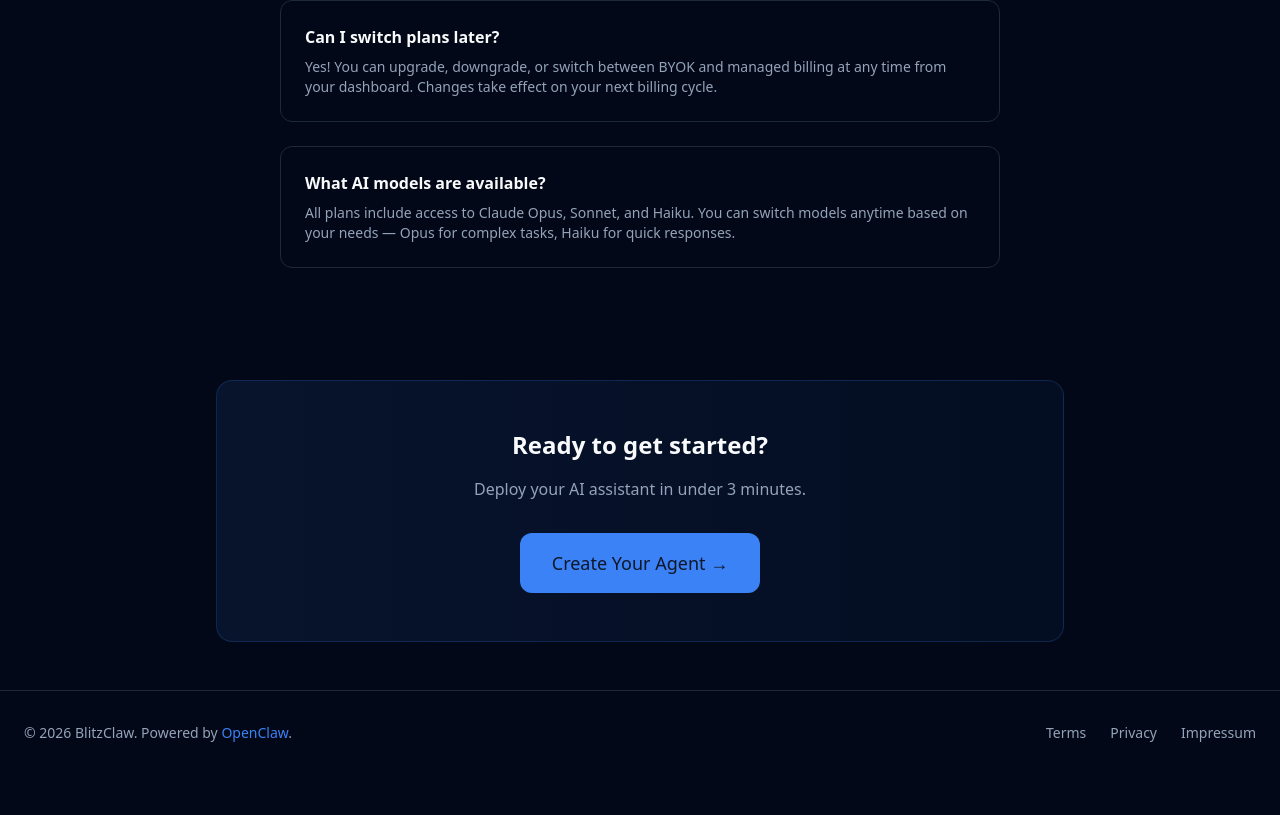
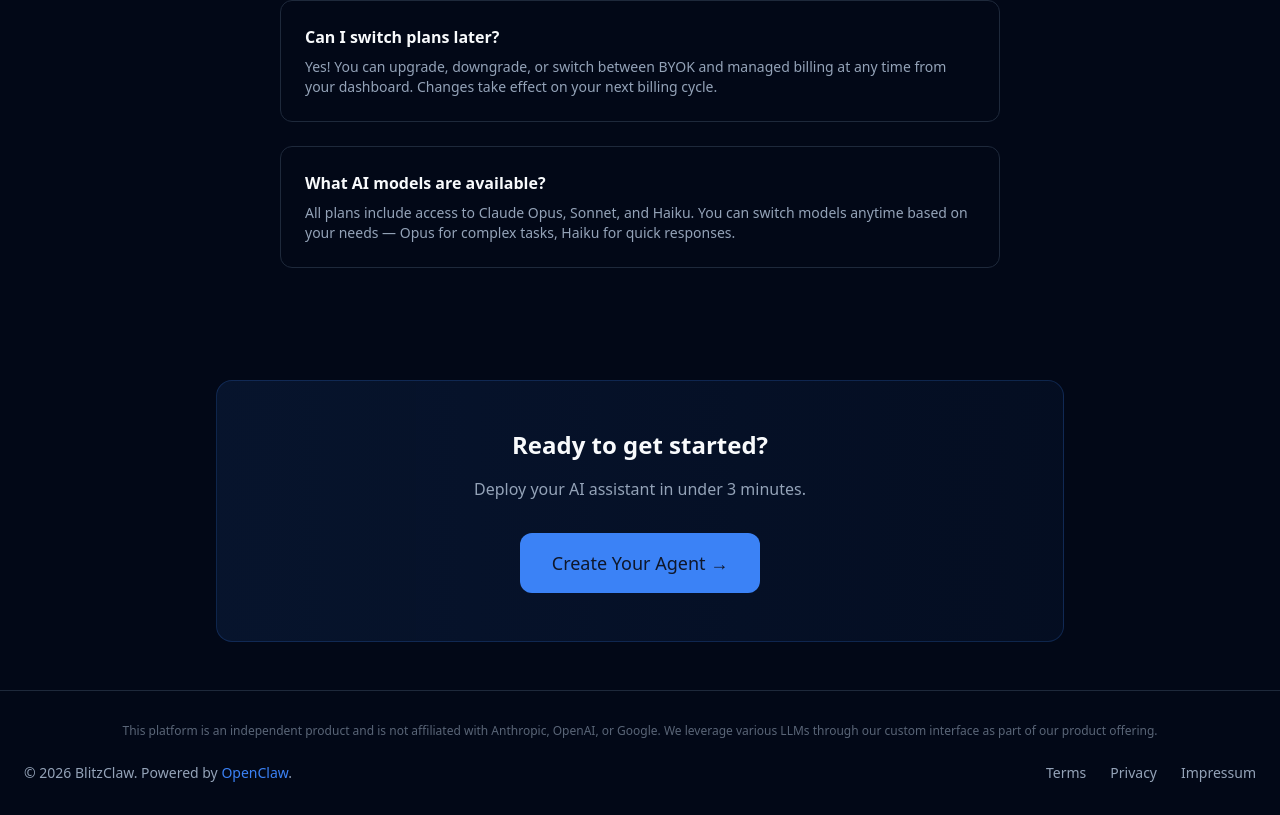
Before and after one commit to philippmuller/blitzclaw, a Next.js app in the folder apps/web/: page /pricing in a window 1280 px wide. Shown: the part 1515-2330 px from the top of the page. Before the commit the page ends 2290 px from the top, so only its background shows below. Built offline with nearby package versions, Linux system fonts and the light colour scheme; no server answers.

Commit message:
feat: add LLM provider independence disclaimer to footer

```diff
--- a/apps/web/src/app/page.tsx
+++ b/apps/web/src/app/page.tsx
@@ -358,6 +358,13 @@ export default async function Home() {
                 This is an open-source project — use at your own risk.
               </p>
             </div>
+            {/* Independence Disclaimer */}
+            <div className="mb-6 text-center">
+              <p className="text-muted-foreground/60 text-xs">
+                This platform is an independent product and is not affiliated with Anthropic, OpenAI, or Google.
+                We leverage various LLMs through our custom interface as part of our product offering.
+              </p>
+            </div>
             <div className="flex flex-col md:flex-row items-center justify-between gap-4">
               <div className="text-muted-foreground text-sm">
                 © 2026 BlitzClaw. Powered by <a href="https://openclaw.ai" className="text-primary hover:underline">OpenClaw</a>.
--- a/apps/web/src/app/pricing/page.tsx
+++ b/apps/web/src/app/pricing/page.tsx
@@ -266,7 +266,15 @@ export default function PricingPage() {
 
       {/* Footer */}
       <footer className="border-t border-border py-8">
-        <div className="max-w-7xl mx-auto px-6 flex flex-col md:flex-row items-center justify-between gap-4">
+        <div className="max-w-7xl mx-auto px-6">
+          {/* Independence Disclaimer */}
+          <div className="mb-6 text-center">
+            <p className="text-muted-foreground/60 text-xs">
+              This platform is an independent product and is not affiliated with Anthropic, OpenAI, or Google.
+              We leverage various LLMs through our custom interface as part of our product offering.
+            </p>
+          </div>
+          <div className="flex flex-col md:flex-row items-center justify-between gap-4">
             <div className="text-muted-foreground text-sm">
               © 2026 BlitzClaw. Powered by <a href="https://openclaw.ai" className="text-primary hover:underline">OpenClaw</a>.
             </div>
@@ -276,6 +284,7 @@ export default function PricingPage() {
               <Link href="/impressum" className="hover:text-foreground transition">Impressum</Link>
             </div>
           </div>
+        </div>
       </footer>
     </main>
   );
```
Lines whose indentation alone changed are shown as unchanged.
